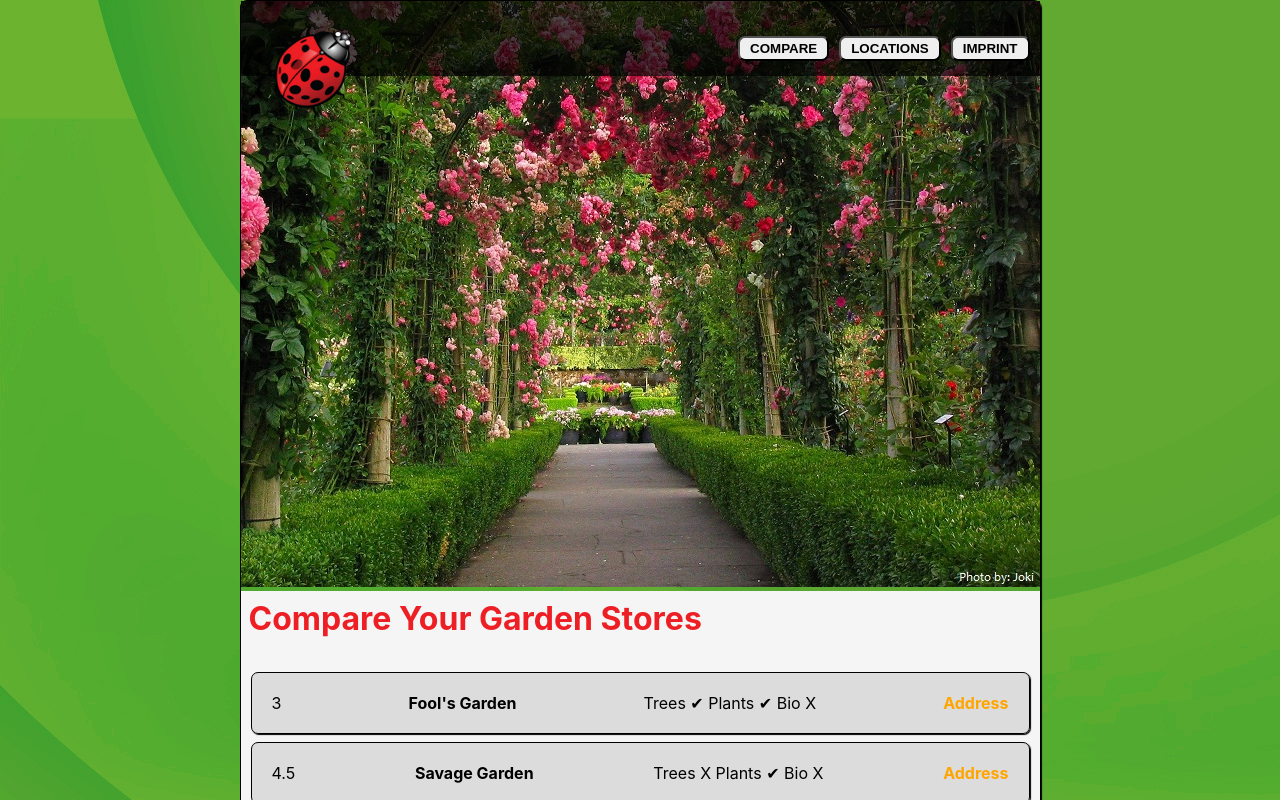
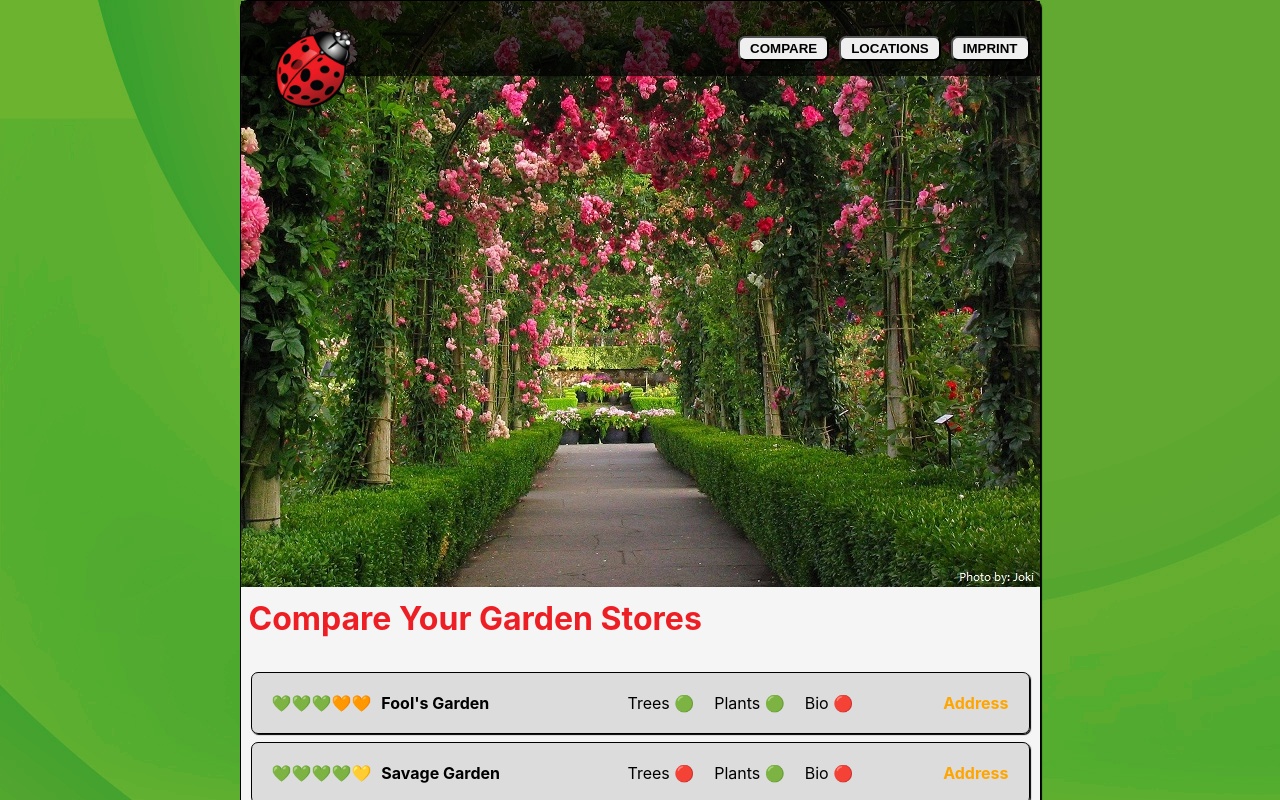
Before and after one commit to psyjulga/gardenstores-project, a React (Create React App) app: page / in a window 1280 px wide. Shown: the top 800 px of the page. Built offline with nearby package versions, Linux system fonts and the light colour scheme.

Commit message:
rating logic, store item styling

```diff
--- a/src/App.css
+++ b/src/App.css
@@ -1,4 +1,5 @@
 .App {
+	background-color: whitesmoke;
 	position: relative;
 	width: 799px;
 	margin: 0 auto;
@@ -38,7 +39,6 @@
 }
 
 .main {
-	background-color: whitesmoke;
 	padding-bottom: 70px;
 }
 
@@ -66,9 +66,15 @@ ul {
 
 .name {
 	font-weight: bold;
+	margin-left: 10px;
+}
+
+.availability-item {
+	margin: 0 10px;
 }
 
 .address-link {
+	margin-left: 80px;
 	color: orange;
 	font-weight: bold;
 	text-decoration: none;
--- a/src/Availability.js
+++ b/src/Availability.js
@@ -2,8 +2,10 @@ const Availability = (props) => {
 	const { trees, plants, bio } = props
 
 	return (
-		<span>
-			Trees {trees} Plants {plants} Bio {bio}
+		<span className="availability">
+			<span className="availability-item">Trees {trees}</span>
+			<span className="availability-item">Plants {plants}</span>
+			<span className="availability-item">Bio {bio}</span>
 		</span>
 	)
 }
--- a/src/GardenStore.js
+++ b/src/GardenStore.js
@@ -9,14 +9,18 @@ const GardenStore = (props) => {
 
 	return (
 		<li key={name} className="garden-store">
-			<Rating rating={rating} />
-			<Name name={name} />
-			<Availability
-				trees={trees === 'y' ? '✔' : 'X'}
-				plants={plants === 'y' ? '✔' : 'X'}
-				bio={bio === 'y' ? '✔' : 'X'}
-			/>
-			<Address address={address} />
+			<div>
+				<Rating rating={rating} />
+				<Name name={name} />
+			</div>
+			<div>
+				<Availability
+					trees={trees === 'y' ? '🟢' : '🔴'}
+					plants={plants === 'y' ? '🟢' : '🔴'}
+					bio={bio === 'y' ? '🟢' : '🔴'}
+				/>
+				<Address address={address} />
+			</div>
 		</li>
 	)
 }
--- a/src/GardenStores.js
+++ b/src/GardenStores.js
@@ -44,7 +44,7 @@ const GardenStores = () => {
 			},
 		},
 		{
-			rating: 2,
+			rating: 2.5,
 			name: "King's Garden",
 			trees: 'n',
 			plants: 'y',
--- a/src/Rating.js
+++ b/src/Rating.js
@@ -1,5 +1,18 @@
 const Rating = ({ rating }) => {
-	return <span>{rating}</span>
+	const full = '💚'
+	const half = '💛'
+	const empty = '🧡'
+
+	let hearts = []
+
+	for (let i = 0; i < 5; i++) {
+		if (i < rating) hearts.push(full)
+		else hearts.push(empty)
+	}
+
+	if ((rating * 2) % 2 !== 0) hearts[rating - 0.5] = half
+
+	return <span>{hearts.join('')}</span>
 }
 
 export default Rating
```
